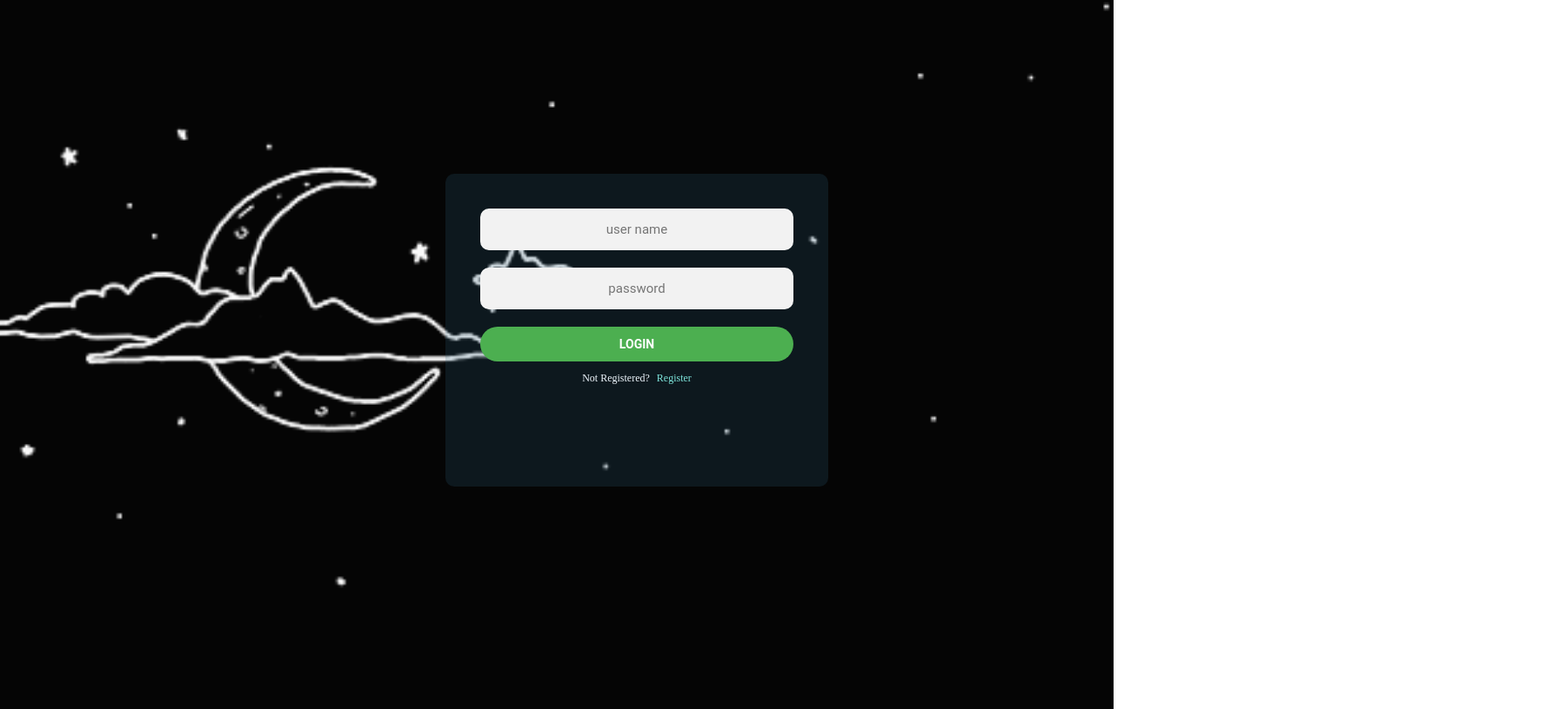
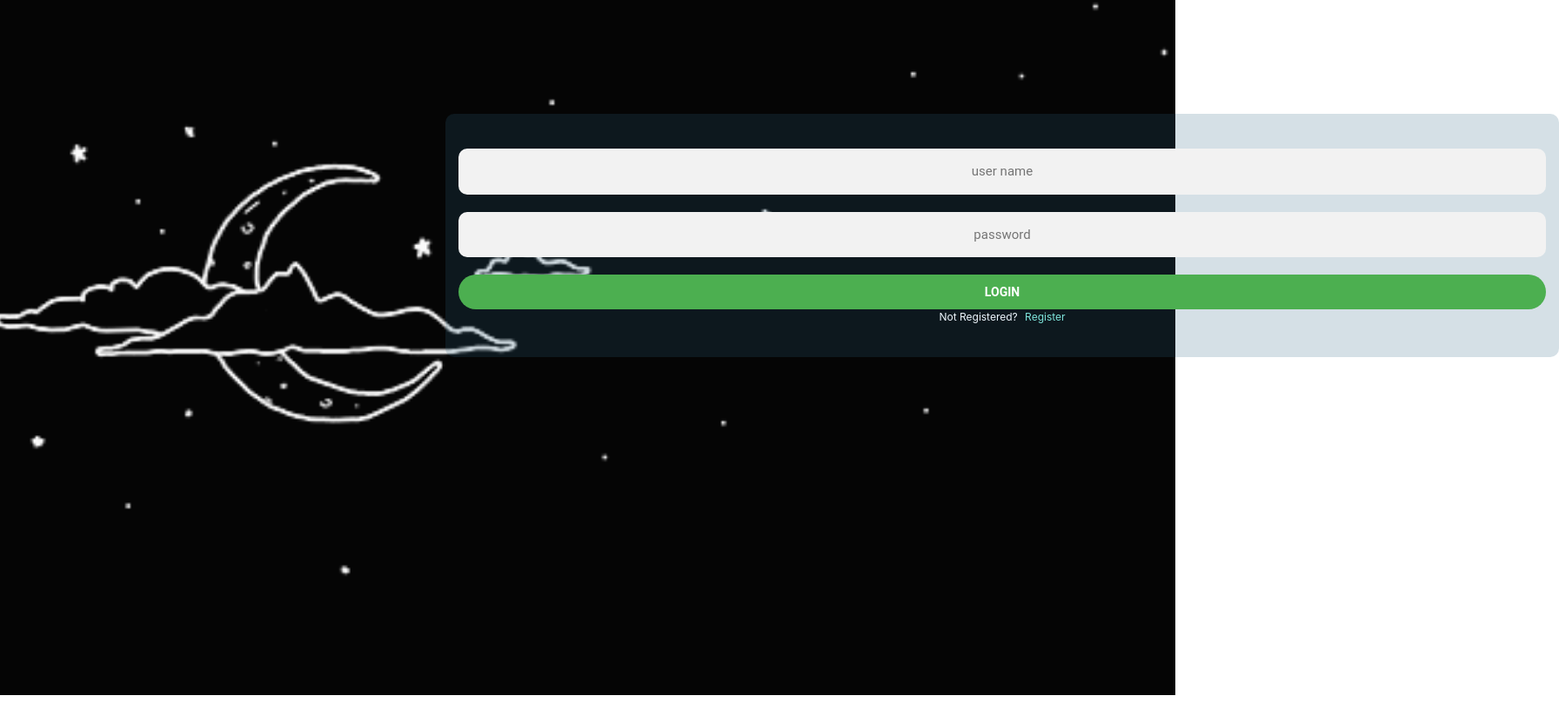
Before and after one commit to zayn785632/log-in-page, a plain HTML site: page index.html in a window 1280 px wide. Shown: the whole page at 87% size, 1792 px wide, since content can reach past the window. Drawn offline with nearby package versions, Linux system fonts and the light colour scheme.

Commit message:
Update index.html

```diff
--- a/index.html
+++ b/index.html
@@ -6,10 +6,13 @@
     <meta name="viewport" content="width=device-width, initial-scale=1.0">
     <title>Log in page</title>
     <link rel="stylesheet" href="index.css">
+    <link rel="stylesheet" href="https://cdn.jsdelivr.net/npm/bootstrap@4.6.0/dist/css/bootstrap.min.css" integrity="sha384-B0vP5xmATw1+K9KRQjQERJvTumQW0nPEzvF6L/Z6nronJ3oUOFUFpCjEUQouq2+l" crossorigin="anonymous"><link rel="stylesheet" href="https://cdn.jsdelivr.net/npm/bootstrap@4.6.0/dist/css/bootstrap.min.css" integrity="sha384-B0vP5xmATw1+K9KRQjQERJvTumQW0nPEzvF6L/Z6nronJ3oUOFUFpCjEUQouq2+l" crossorigin="anonymous">
+
 </head>
 <body>
-    <div class="loginpage">
-        <div class="form">
+    <div class="row">
+     <div class="loginpage col-sm-12">
+        <div class="form col-sm-12">
             <form action="" class="register-form">
                 <input type="text" placeholder="Enter your name">
                 <input type="password" placeholder="Enter your password">
@@ -25,6 +28,7 @@
             </form>
         </div>
     </div>
+    </div>
 
     <script src='https://code.jquery.com/jquery-3.6.0.min.js'>
     </script>
```
